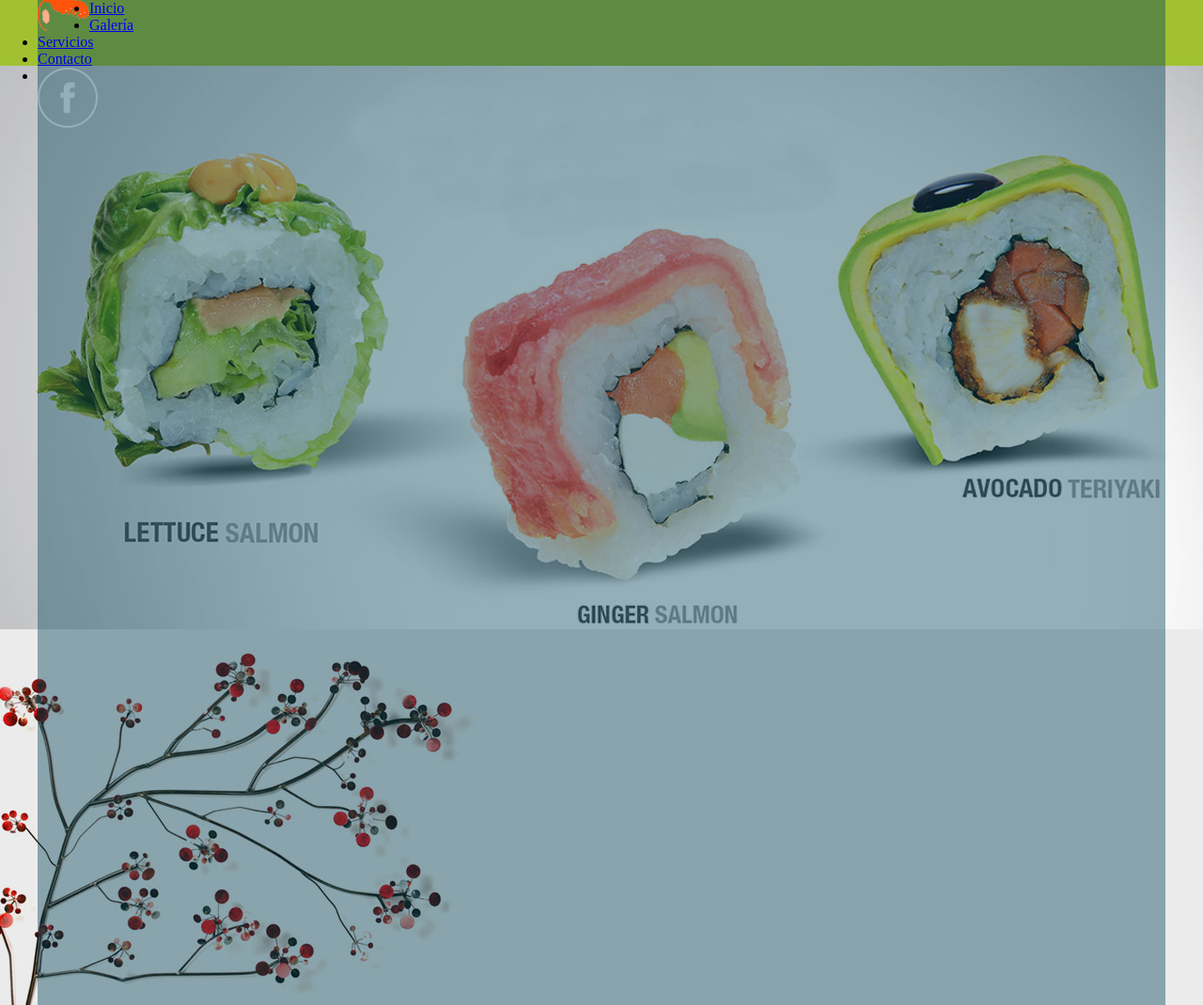
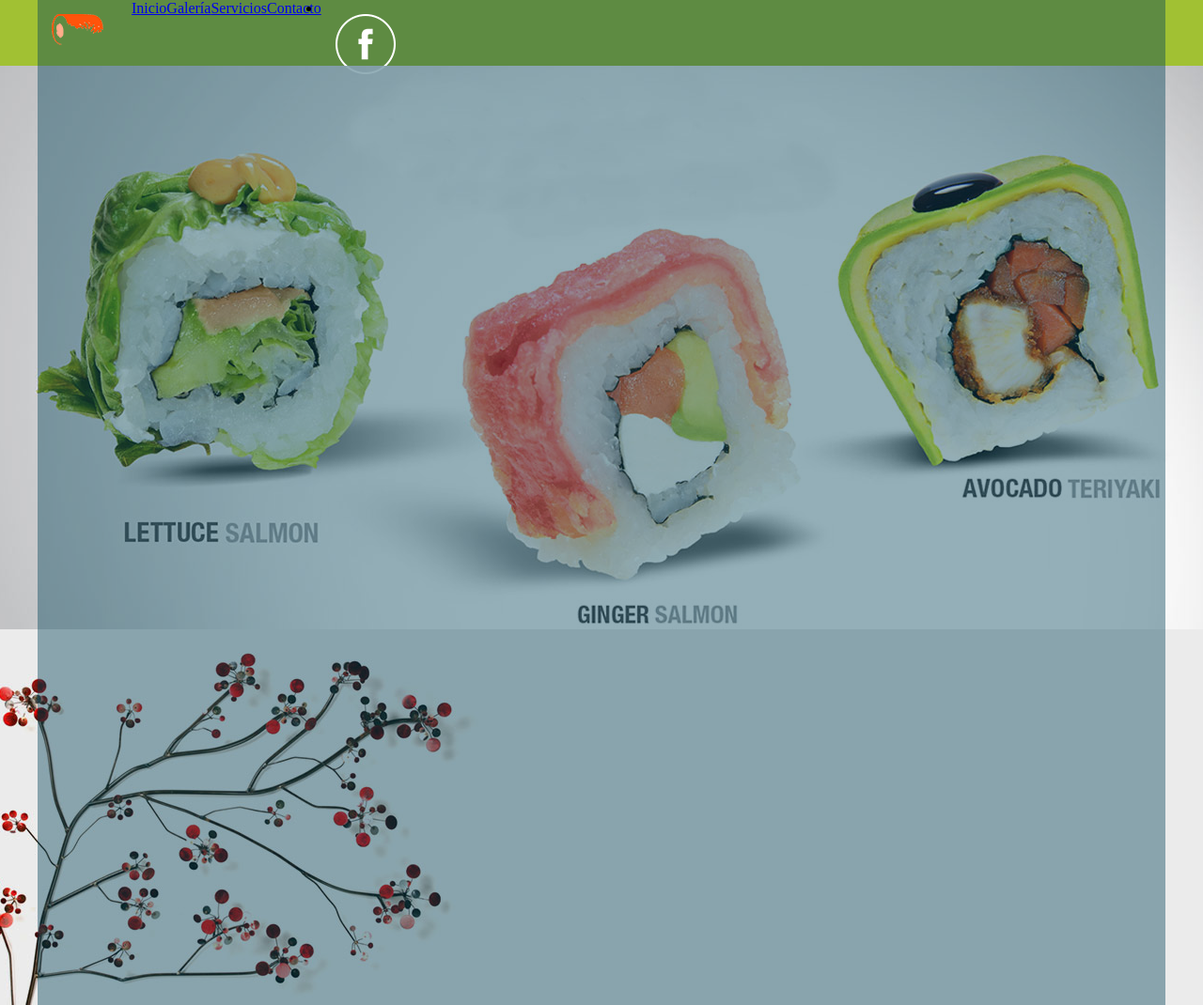
Before and after one commit to study8center/sushiv2, a plain HTML site: page template.html in a window 1280 px wide. Shown: the top 1070 px of the page at 94% size. Drawn offline with Linux system fonts and the light colour scheme.

Commit message:
Template sushi v0.3

```diff
--- a/css/estilos_template.css
+++ b/css/estilos_template.css
@@ -58,4 +58,13 @@ footer{
 
 #centrar_nav img{
 	float: left;
+	margin-top: 15px;
+	margin-left: 15px;
+	margin-right: 30px;
 }
+#menu{
+	list-style: none;
+}
+#menu li{
+	float: left;
+}
```
